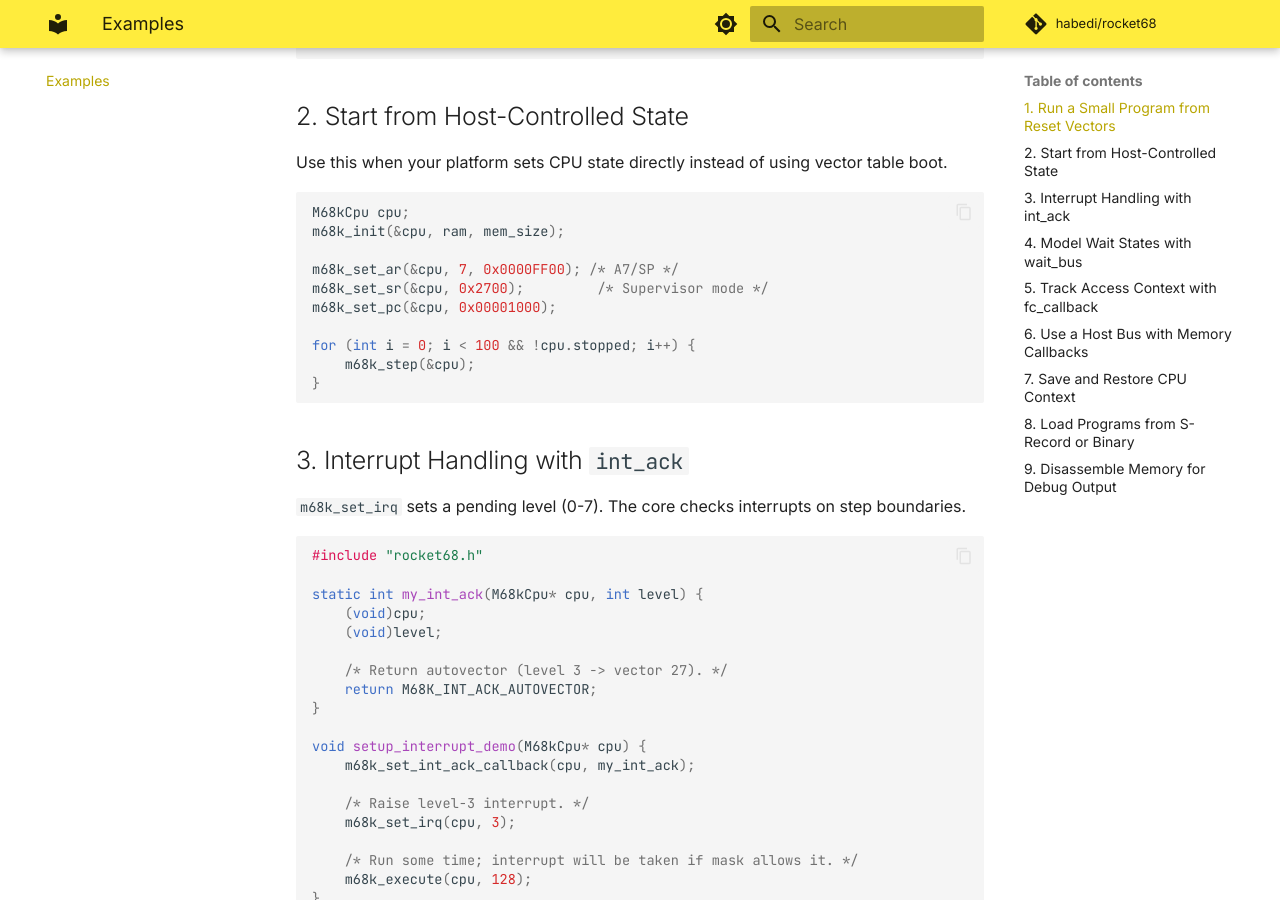
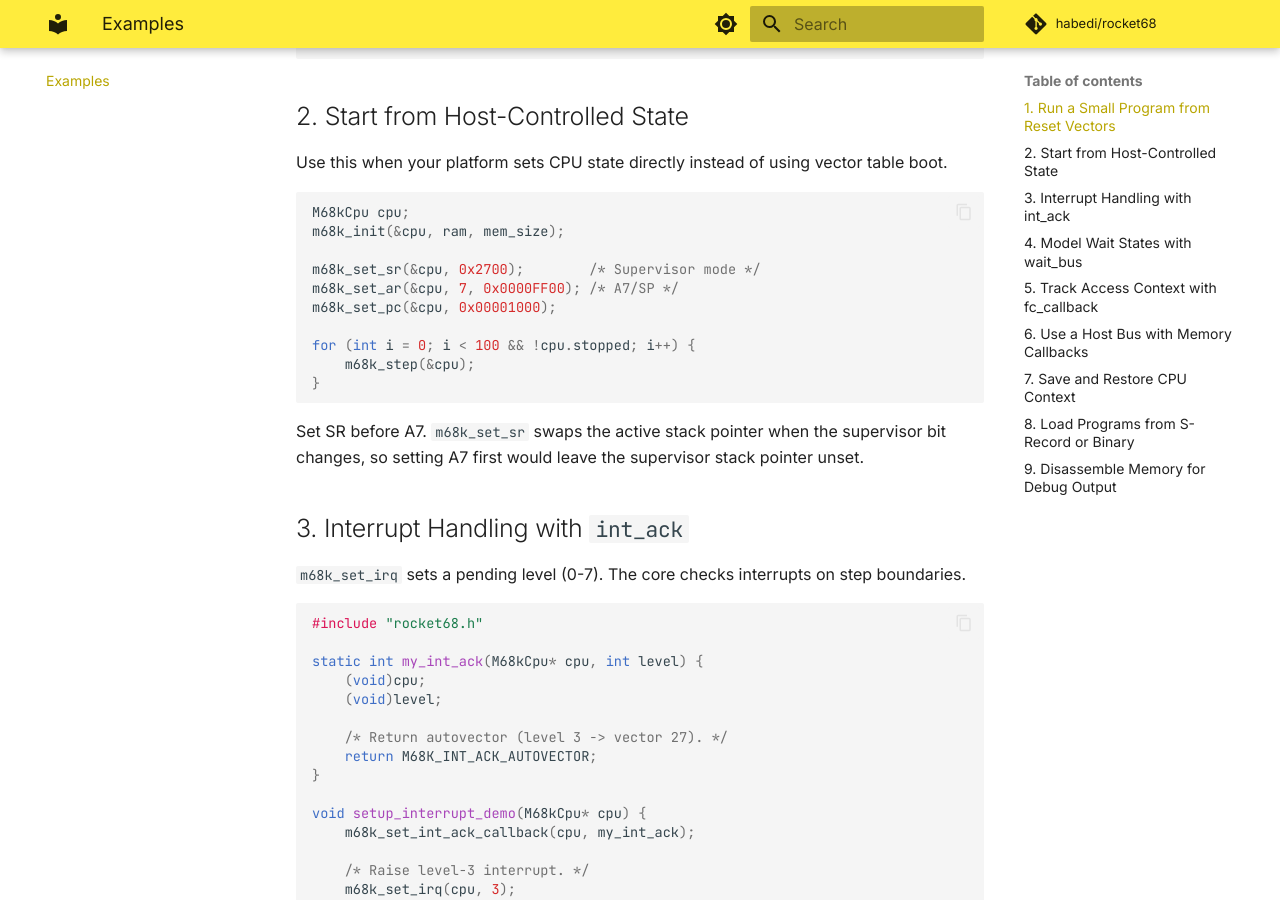
Before and after one commit to habedi/rocket68, an MkDocs documentation site: the page built from docs/examples.md, in a window 1280 px wide and 900 px high, scrolled down 1020 px. Built offline with MkDocs 1.6.1 and Material for MkDocs 9.7.7, drawn with Linux system fonts in a browser that asks for light colours; comment, search, counter and statistics services are not loaded.

Commit message:
Revise and polish the examples (#22)

````diff
--- a/docs/examples.md
+++ b/docs/examples.md
@@ -52,14 +52,17 @@ Use this when your platform sets CPU state directly instead of using vector tabl
 M68kCpu cpu;
 m68k_init(&cpu, ram, mem_size);
 
+m68k_set_sr(&cpu, 0x2700);        /* Supervisor mode */
 m68k_set_ar(&cpu, 7, 0x0000FF00); /* A7/SP */
-m68k_set_sr(&cpu, 0x2700);         /* Supervisor mode */
 m68k_set_pc(&cpu, 0x00001000);
 
 for (int i = 0; i < 100 && !cpu.stopped; i++) {
     m68k_step(&cpu);
 }
 ```
+
+Set SR before A7.
+`m68k_set_sr` swaps the active stack pointer when the supervisor bit changes, so setting A7 first would leave the supervisor stack pointer unset.
 
 ## 3. Interrupt Handling with `int_ack`
 
````
Also changed, not shown: docs/getting-started.md (+2 -1 lines).
